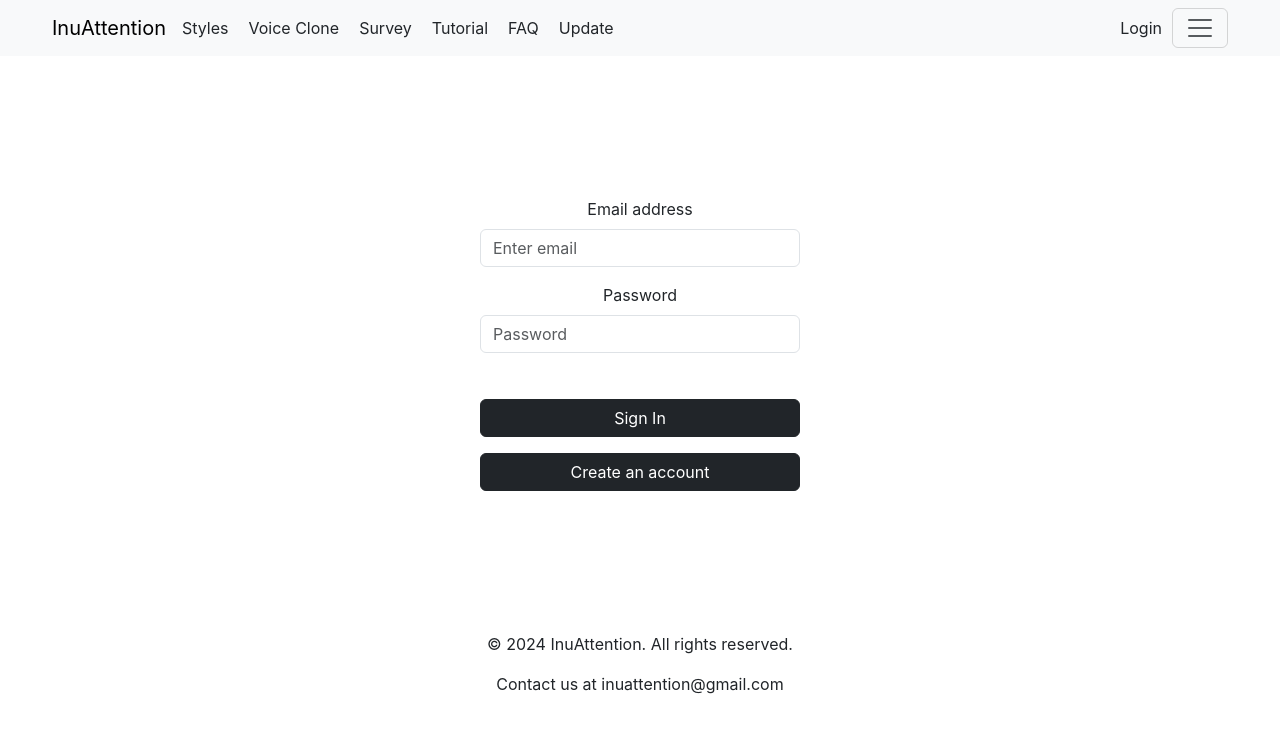
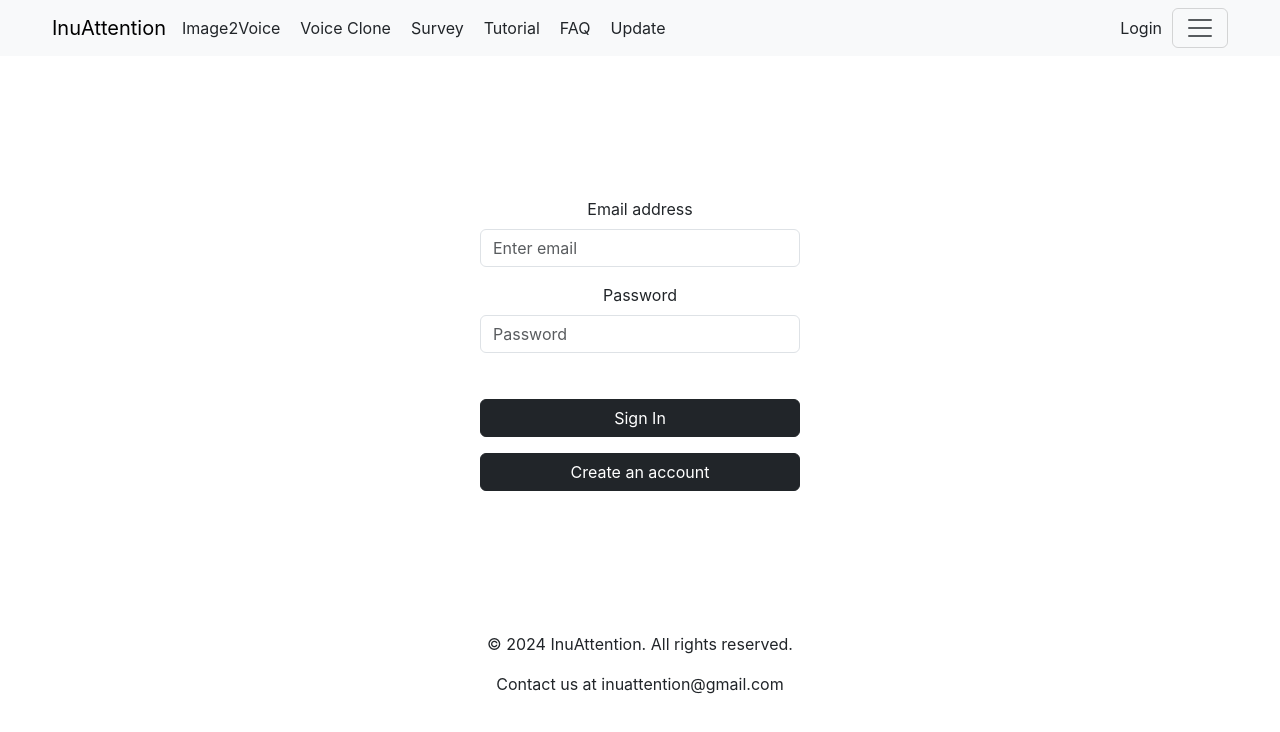
Before and after one commit to inucom/InuAttentionWeb, a React (Create React App) app in the folder client/: page /login in a window 1280 px wide. Shown: the top 732 px of the page. Built offline with nearby package versions, Linux system fonts and the light colour scheme; no server answers.

Commit message:
update heading.js

```diff
--- a/client/src/Component/Heading.js
+++ b/client/src/Component/Heading.js
@@ -21,7 +21,7 @@ function Heading() {
                            margin: "0 auto",
                        }}>
                 <Navbar.Brand href="/">InuAttention</Navbar.Brand>
-                <Nav.Link href="/list"   style={{marginRight:"20px"}}>Styles</Nav.Link>
+                <Nav.Link href="/list"   style={{marginRight:"20px"}}>Image2Voice</Nav.Link>
                 <Nav.Link href="/voice-clone"   style={{marginRight:"20px"}}>Voice Clone</Nav.Link>
                 <Nav.Link href="/survey"   style={{marginRight:"20px"}}>Survey</Nav.Link>
                 <Nav.Link href="/tutorial"   style={{marginRight:"20px"}}>Tutorial</Nav.Link>
--- a/client/src/Component/style/List.js
+++ b/client/src/Component/style/List.js
@@ -32,11 +32,11 @@ function List() {
             boxSizing: "border-box",
         }}>
             <h3 style={{
-                maxWidth: "907px",
+                maxWidth: "976px",
                 margin: "0 auto",
                 marginBottom: "20px",
             }}
-            >Styles</h3>
+            >Voice Styles</h3>
             <div className="scrollBarList"
                  style={{
                      display: 'flex',
```
Also changed, not shown: 5 other files (tests, documents, lock files or other folders).
